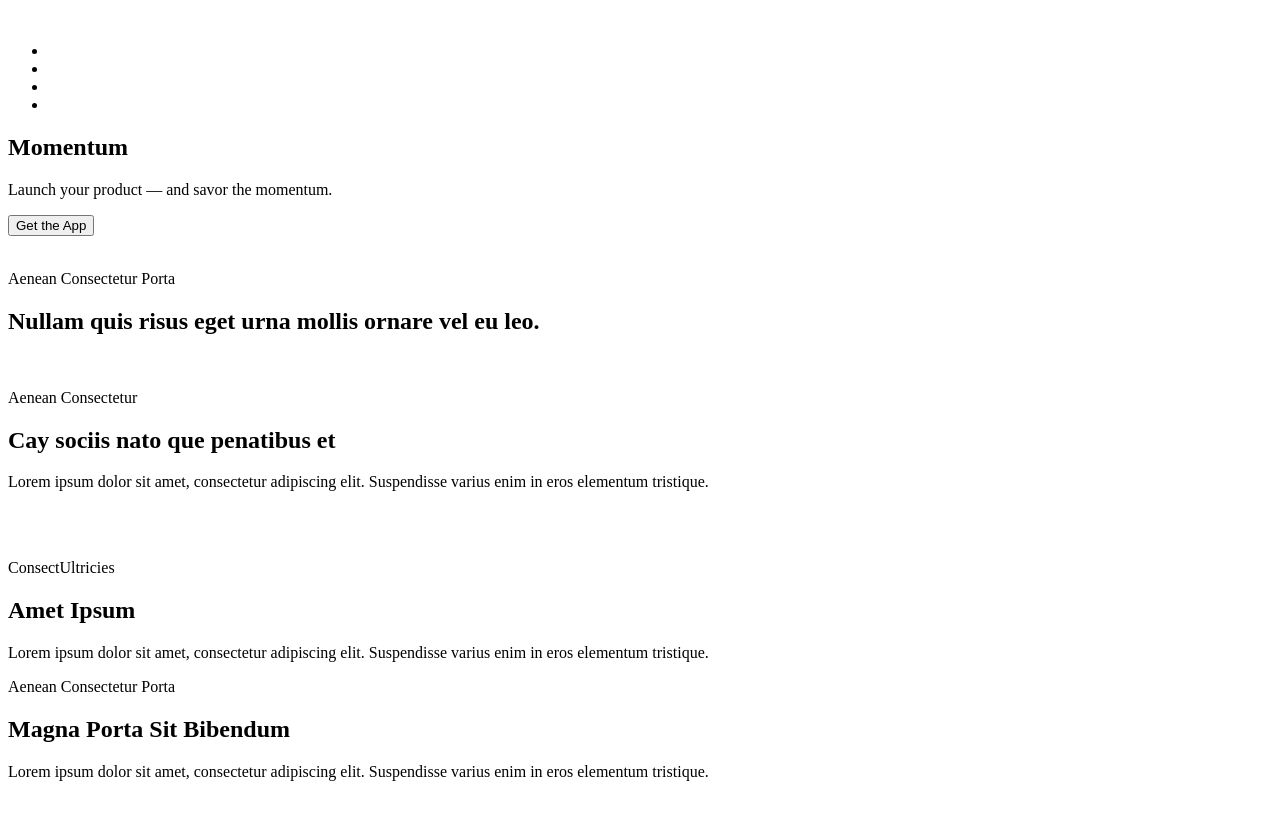
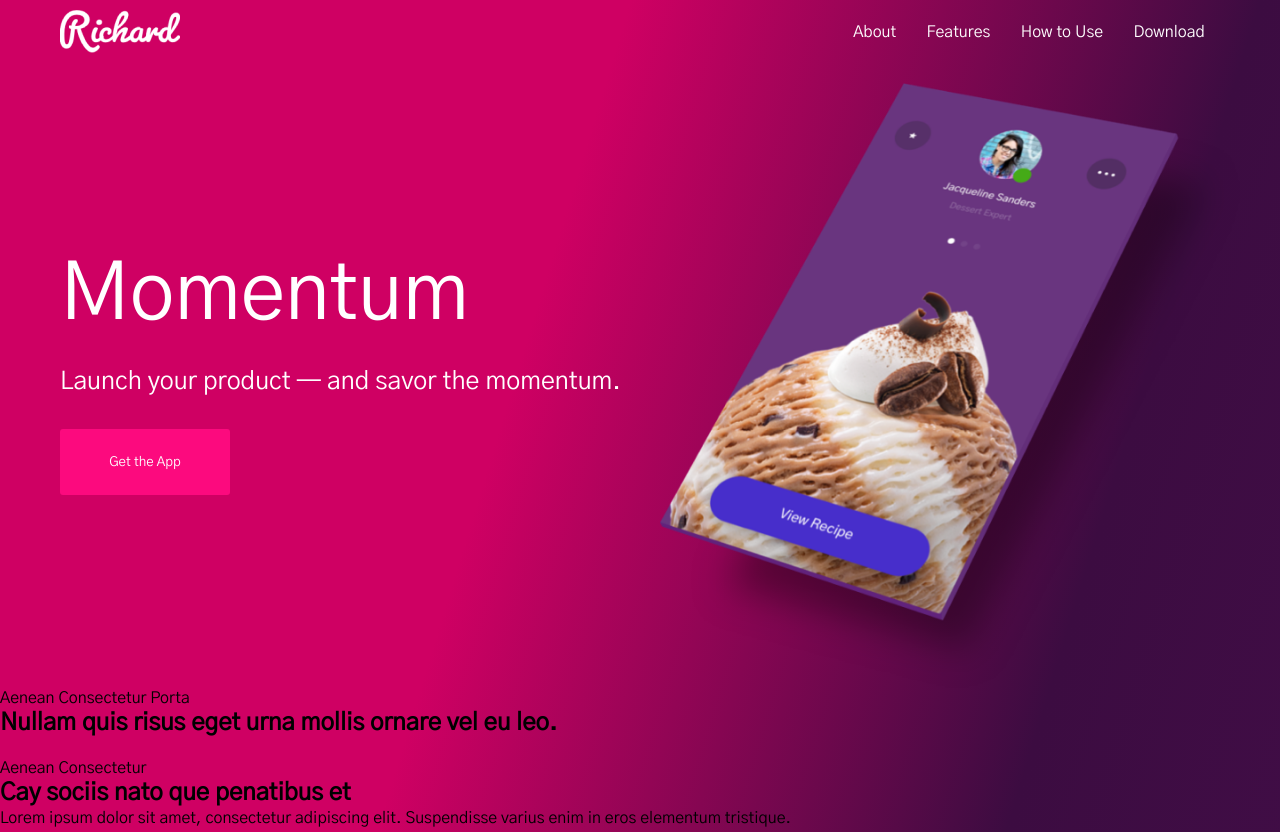
Before and after one commit to Panndora1/richard-site, a plain HTML site: page index.html in a window 1280 px wide. Shown: the top 832 px of the page. Drawn offline with Linux system fonts and the light colour scheme.

Commit message:
feat: add style for header and first screen

```diff
--- a/index.html
+++ b/index.html
@@ -5,17 +5,19 @@
     <meta http-equiv="X-UA-Compatible" content="IE=edge">
     <meta name="viewport" content="width=device-width, initial-scale=1.0">
     <title>Richard</title>
+    <link rel="stylesheet" href="./style.css">
+    <link href="https://fonts.googleapis.com/css2?family=Gothic+A1&display=swap" rel="stylesheet">
 </head>
 <body class="body">
     <header class="header">
         <div class="header__container">
-            <img src="" alt="" class="header__logo">
+            <img src="./docs/logo.png" alt="logo" class="header__logo">
             <nav class="header__nav">
                 <ul class="header__list">
-                    <li class="header__item"><a href="" class="header__link"></a></li>
-                    <li class="header__item"><a href="" class="header__link"></a></li>
-                    <li class="header__item"><a href="" class="header__link"></a></li>
-                    <li class="header__item"><a href="" class="header__link"></a></li>
+                    <li class="header__item"><a href="" class="header__link">About</a></li>
+                    <li class="header__item"><a href="" class="header__link">Features</a></li>
+                    <li class="header__item"><a href="" class="header__link">How to Use</a></li>
+                    <li class="header__item"><a href="" class="header__link">Download</a></li>
                 </ul>
             </nav>
         </div>
@@ -27,7 +29,9 @@
                 <p class="first_screen__text">Launch your product — and savor the momentum.</p>
                 <button class="button first_screen__btn">Get the App</button>
             </div>
-            <img src="" alt="" class="first_screen__img">
+            <div class="first_screen__image">
+                <img src="./docs/first img.png" alt="first img" class="first_screen__img">
+            </div>
         </section>
         <section class="app">
             <div class="app__container">
--- /dev/null
+++ b/style.css
@@ -0,0 +1,131 @@
+* {
+    margin: 0;
+    padding: 0;
+    list-style: none;
+    text-decoration: none;
+    font-family: 'Gothic A1' ,'Courier New', Courier, monospace;
+}
+
+.body {
+    box-sizing: border-box;
+    background-image: linear-gradient(
+        287deg,
+        #450E4B 0%,
+        #3C0C41,
+        rgba(207, 0, 99, 1),
+        #CF0063 100%
+        );
+}
+
+/* header start*/
+
+.header {
+    width: 100%;
+    height: 100%;
+    max-height: 100px;
+    padding: 10px 0;
+}
+
+.header__container {
+    display: flex;
+    justify-content: space-between;
+    align-items: center;
+    width: 100%;
+    max-width: 1200px;
+    margin: auto;
+}
+
+.header__logo {
+    width: 100%;
+    max-width: 120px;
+    height: auto;
+    margin-left: 20px;
+}
+
+.header__nav {
+    width: 100%;
+    max-width: 382px;
+    margin-right: 20px;
+}
+
+.header__list {
+    display: flex;
+    justify-content: space-around;
+}
+
+.header__link {
+    font-style: normal;
+    font-weight: 400;
+    font-size: 16px;
+    line-height: 20px;
+    color: white;
+}
+
+/* header end */
+
+/* main start */
+
+.first_screen {
+    display: flex;
+    justify-content: space-between;
+    width: 100%;
+    max-width: 1200px;
+    height: 100%;
+    max-height: 652px;
+    margin: 0 auto;
+}
+
+.first_screen__description {
+    display: flex;
+    flex-direction: column;
+    justify-content: center;
+    align-items: flex-start;
+    gap: 25px;
+    margin-left: 20px;
+    max-height: 652px;
+}
+
+.first_screen__title {
+    color: white;
+    font-style: normal;
+    font-weight: 400;
+    font-size: 80px;
+    line-height: 80px;
+}
+
+.first_screen__text {
+    color: white;
+    font-style: normal;
+    font-weight: 400;
+    font-size: 25px;
+    line-height: 44px;
+    width: 100%;
+}
+
+.button {
+    width: 100%;
+    max-width: 170px;
+    height: 100%;
+    max-height: 66px;
+    border-radius: 3px;
+}
+
+.first_screen__btn,
+.offer__btn:nth-child(1) {
+    background-color: #FC0A7E;
+    color: white;
+    border: none;
+}
+
+.first_screen__image {
+    display: flex;
+    align-items: center;
+    width: 100%;
+    max-width: 580px;
+    margin-top: 20px;
+}
+
+.first_screen__img {
+    width: 100%;
+    height: auto;
+}
```
Also changed, not shown: docs/first img.png (added), docs/logo.png (added).
